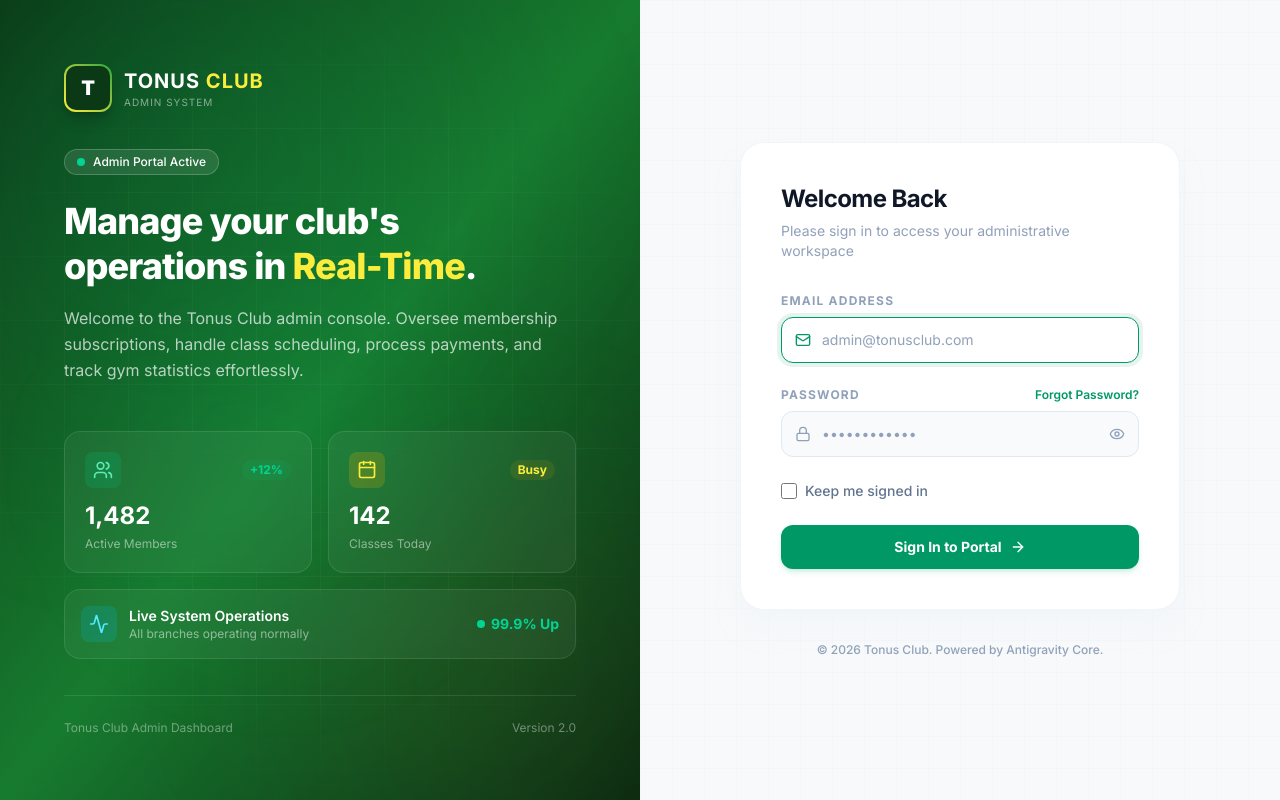
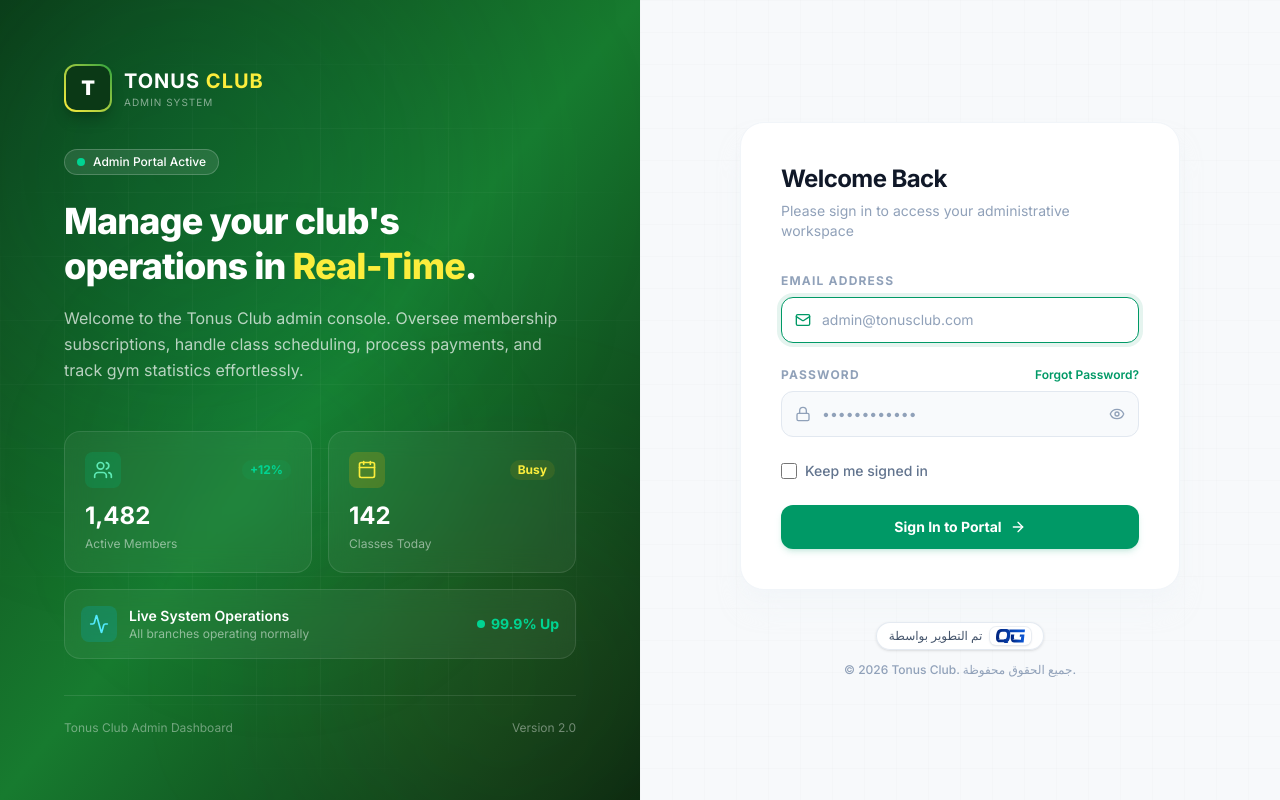
Before and after one commit to QeemaTech/tounos_FE, a React (Vite) app: page /login in a window 1280 px wide. Built offline with nearby package versions, Linux system fonts and the light colour scheme.

Commit message:
feat: implement admin authentication page and layout structure with branding and sidebar navigation

```diff
--- /dev/null
+++ b/src/components/common/QeemaCopyrightBadge.jsx
@@ -0,0 +1,59 @@
+import React from "react";
+
+/**
+ * Reusable Qeema Tech copyright & branding badge.
+ * Directs to https://www.qeematech.net/
+ *
+ * @param {Object} props
+ * @param {'auto' | 'dark' | 'light'} [props.variant='auto'] - Color theme variant for the badge
+ * @param {string} [props.className=''] - Additional CSS classes
+ * @param {'ar' | 'en' | 'auto'} [props.lang='ar'] - Language for the text ("تم التطوير بواسطة" or "Developed by")
+ * @param {string} [props.customText] - Optional custom label to display
+ */
+export default function QeemaCopyrightBadge({
+  variant = "auto",
+  className = "",
+  lang = "ar",
+  customText,
+}) {
+  // Determine text direction & label
+  const isRtl =
+    lang === "ar" ||
+    (typeof document !== "undefined" &&
+      document.documentElement.getAttribute("dir") === "rtl");
+
+  const defaultText = isRtl ? "تم التطوير بواسطة" : "Developed by";
+  const developedByText = customText || defaultText;
+
+  const isDark = variant === "dark";
+
+  return (
+    <a
+      href="https://www.qeematech.net/"
+      target="_blank"
+      rel="noopener noreferrer"
+      title="Qeema Tech | https://www.qeematech.net/"
+      className={`group inline-flex items-center gap-2 rounded-full transition-all duration-200 focus:outline-none focus:ring-2 focus:ring-[#0C5ADB]/40 ${
+        isDark
+          ? "border border-white/10 bg-white/5 px-3 py-1 text-xs text-slate-400 hover:border-[#0C5ADB]/60 hover:bg-white/10 hover:text-white"
+          : "border border-slate-200/90 bg-white/90 px-3 py-1 text-xs text-slate-600 shadow-sm backdrop-blur hover:border-[#0C5ADB]/50 hover:bg-white hover:text-slate-900 dark:border-white/10 dark:bg-white/5 dark:text-slate-400 dark:hover:border-[#0C5ADB]/60 dark:hover:bg-white/10 dark:hover:text-white"
+      } ${className}`}
+    >
+      <span className="font-medium">{developedByText}</span>
+      <span
+        className={`inline-flex items-center justify-center rounded-md bg-white px-1.5 py-0.5 shadow-sm transition-transform duration-200 group-hover:scale-105 ${
+          isDark ? "ring-1 ring-white/20" : "ring-1 ring-slate-200/60 dark:ring-white/10"
+        }`}
+      >
+        <img
+          src="/assets/qeema_letters.svg"
+          alt="Qeema Tech"
+          width="64"
+          height="14"
+          className="h-3.5 w-auto object-contain transition-opacity group-hover:opacity-90"
+          loading="lazy"
+        />
+      </span>
+    </a>
+  );
+}
--- a/src/components/layout/Sidebar.jsx
+++ b/src/components/layout/Sidebar.jsx
@@ -7,6 +7,7 @@ import {
   LayoutList, Layers, Calendar, ShieldCheck, ScrollText
 } from 'lucide-react';
 import PermissionGuard from '../ui/PermissionGuard';
+import QeemaCopyrightBadge from '../common/QeemaCopyrightBadge';
 
 const NAV_GROUPS = [
   {
@@ -118,7 +119,8 @@ export default function Sidebar({ open, onClose }) {
         </nav>
 
         {/* Sidebar Footer */}
-        <div className="p-4 px-6 border-t border-white/5 bg-black/20">
+        <div className="p-4 px-6 border-t border-white/5 bg-black/20 flex flex-col items-center gap-3">
+          <QeemaCopyrightBadge variant="dark" className="scale-95" />
           <div className="flex items-center justify-center gap-2 opacity-40">
             <div className="w-1.5 h-1.5 rounded-full bg-brand-green animate-pulse" />
             <p className="text-[10px] font-bold tracking-widest uppercase text-slate-400">Stable v2.4.0</p>
--- /dev/null
+++ b/src/components/ui/QeemaCopyrightBadge.jsx
@@ -0,0 +1,2 @@
+export { default } from '../common/QeemaCopyrightBadge';
+export * from '../common/QeemaCopyrightBadge';
--- a/src/layouts/AdminLayout.jsx
+++ b/src/layouts/AdminLayout.jsx
@@ -2,6 +2,7 @@ import { useState } from 'react';
 import { Outlet } from 'react-router-dom';
 import Sidebar from '../components/layout/Sidebar';
 import Header from '../components/layout/Header';
+import QeemaCopyrightBadge from '../components/common/QeemaCopyrightBadge';
 
 export default function AdminLayout() {
   const [sidebarOpen, setSidebarOpen] = useState(false);
@@ -16,6 +17,10 @@ export default function AdminLayout() {
         <main className="flex-1 p-6 lg:p-8">
           <Outlet />
         </main>
+        <footer className="py-4 px-6 lg:px-8 border-t border-slate-200/60 bg-white/50 backdrop-blur-sm flex flex-col sm:flex-row items-center justify-between gap-3 text-xs text-slate-500">
+          <span>© {new Date().getFullYear()} Tonus Club. جميع الحقوق محفوظة.</span>
+          <QeemaCopyrightBadge variant="light" />
+        </footer>
       </div>
 
     </div>
--- a/src/pages/auth/LoginPage.jsx
+++ b/src/pages/auth/LoginPage.jsx
@@ -13,6 +13,7 @@ import {
   ShieldAlert,
   ArrowRight
 } from 'lucide-react';
+import QeemaCopyrightBadge from '../../components/common/QeemaCopyrightBadge';
 
 export default function LoginPage() {
   const [email, setEmail] = useState('');
@@ -252,8 +253,9 @@ export default function LoginPage() {
             </form>
           </div>
 
-          <div className="text-center mt-8 text-xs text-slate-400 font-medium">
-            <span>© {new Date().getFullYear()} Tonus Club. Powered by Antigravity Core.</span>
+          <div className="text-center mt-8 text-xs text-slate-400 font-medium flex flex-col items-center gap-3">
+            <QeemaCopyrightBadge />
+            <span>© {new Date().getFullYear()} Tonus Club. جميع الحقوق محفوظة.</span>
           </div>
 
         </div>
```
Also changed, not shown: public/assets/qeema_letters.svg (added).
